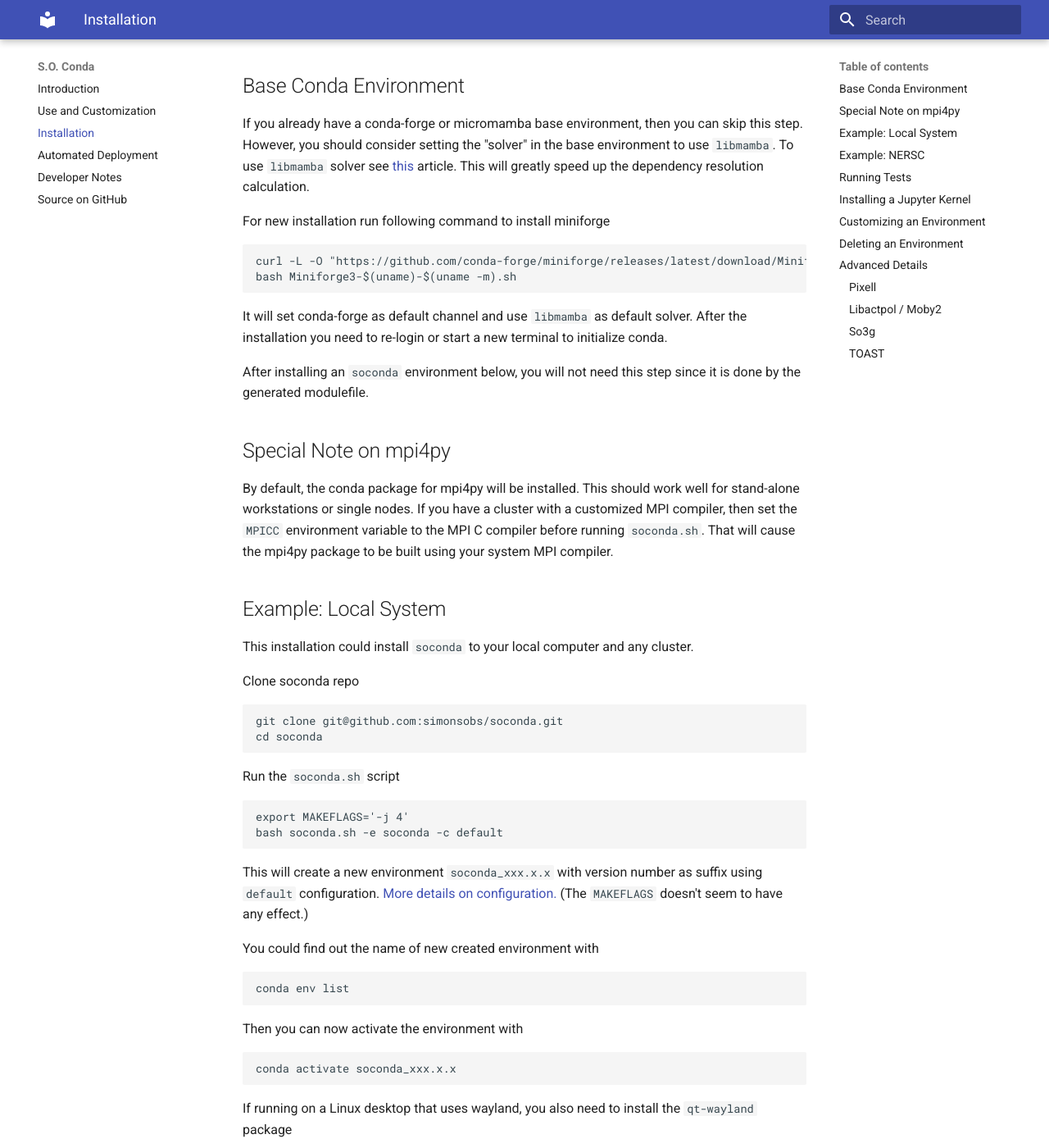
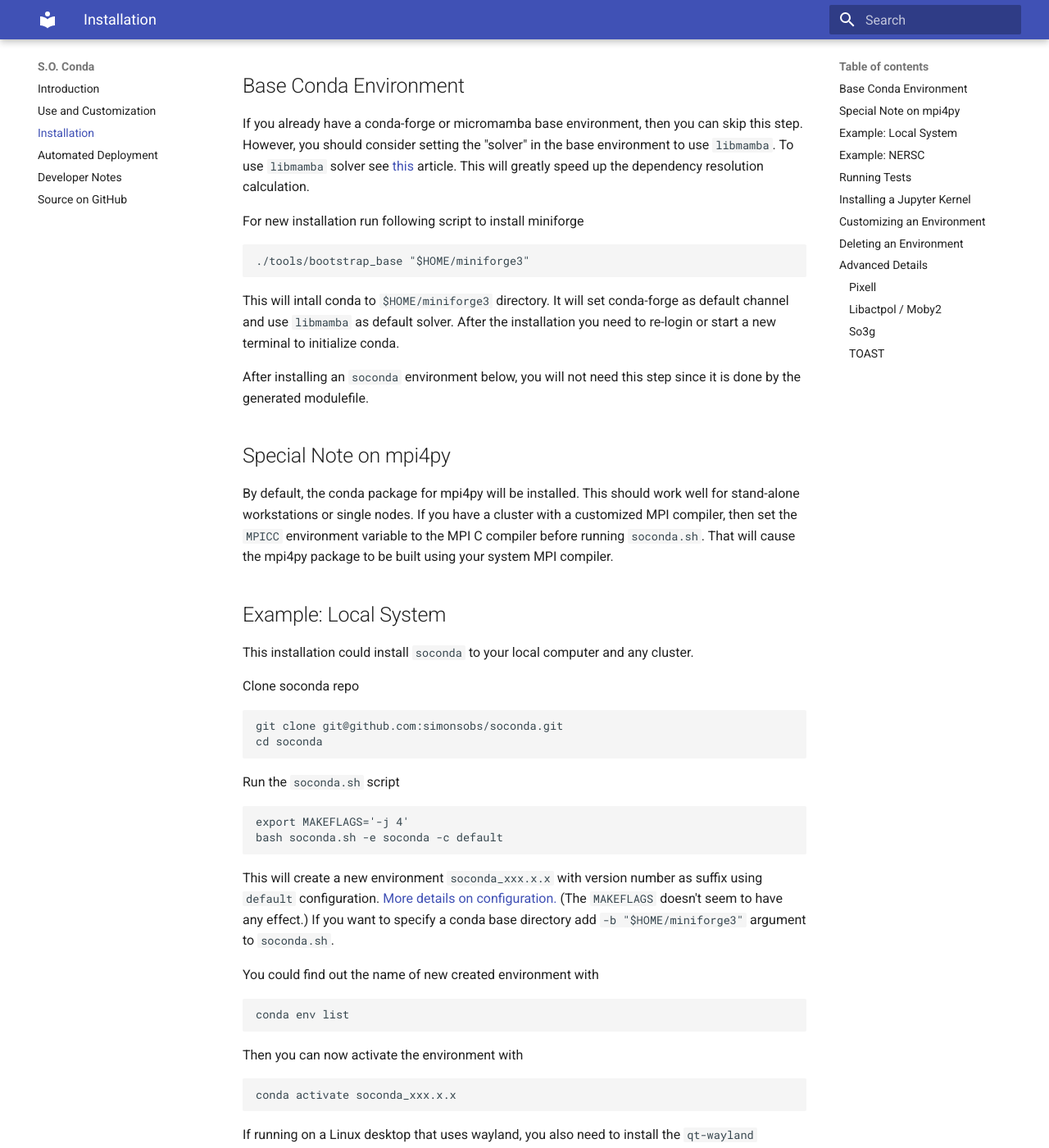
Before and after one commit to simonsobs/soconda, an MkDocs documentation site: the page built from docs/docs/install.md, in a window 1280 px wide and 1400 px high, scrolled down 567 px. Shown: the whole window at 82% size. Built offline with MkDocs 1.6.1 and Material for MkDocs 9.7.7, drawn with Linux system fonts in a browser that asks for light colours.

Commit message:
Update install.md change to bootstrap_base script

````diff
--- a/docs/docs/install.md
+++ b/docs/docs/install.md
@@ -32,11 +32,11 @@ to use `libmamba`. To use `libmamba` solver see
 This will greatly speed up the dependency resolution
 calculation.
 
-For new installation run following command to install miniforge
+For new installation run following script to install miniforge
 ```
-curl -L -O "https://github.com/conda-forge/miniforge/releases/latest/download/Miniforge3-$(uname)-$(uname -m).sh"
-bash Miniforge3-$(uname)-$(uname -m).sh
+./tools/bootstrap_base "$HOME/miniforge3"
 ```
+This will intall conda to `$HOME/miniforge3` directory.
 It will set conda-forge as default channel and use `libmamba` as default solver.
 After the installation you need to re-login or start a new terminal to initialize conda.
 
@@ -68,6 +68,7 @@ bash soconda.sh -e soconda -c default
 This will create a new environment `soconda_xxx.x.x` with version number as suffix
 using `default` configuration. [More details on configuration.](#customizing-an-environment)
 (The `MAKEFLAGS` doesn't seem to have any effect.)
+If you want to specify a conda base directory add `-b "$HOME/miniforge3"` argument to `soconda.sh`.
 
 You could find out the name of new created environment with
 ```
````
